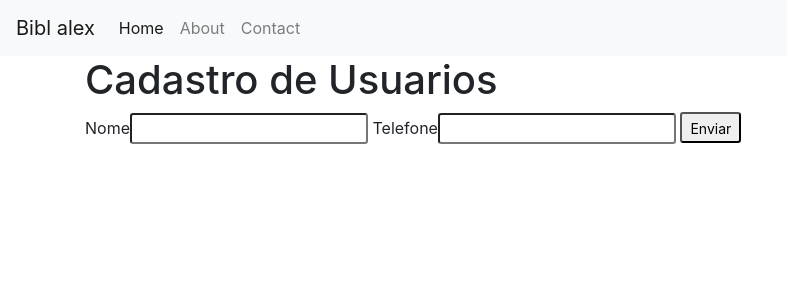
After one commit to Cleitindograu420/Biblioteca_de_Alexandria, a Django app: page / in a window 1280 px wide. The commit adds this page. Shown: the top 300 px of the page, without its empty margins (0-787 px from the left). Run offline with Django 5.2, Linux system fonts and the light colour scheme; some libraries are stand-ins or nearby versions.

Commit message:
Alteracoes no front_end
Fiz apenas dois arquivos muito basicos de HTML ainda sem funcoes.
Fiz alteracoes no 'views' e no 'urls' para que possam servir de caminho para as telas e uma alteracao no 'settings' para que a tela base seja a que eu criei

```diff
--- a/sistem/login/templates/base.html
+++ b/sistem/login/templates/base.html
@@ -12,7 +12,7 @@
   </head>
   <body>
     <nav class="navbar navbar-expand-lg navbar-light bg-light">
-      <a class="navbar-brand" href="#">My Django App</a>
+      <a class="navbar-brand" href="#">Bibl alex</a>
       <button class="navbar-toggler" type="button" data-toggle="collapse" data-target="#navbarNav" aria-controls="navbarNav" aria-expanded="false" aria-label="Toggle navigation"><span class="navbar-toggler-icon"></span></button>
       <div class="collapse navbar-collapse" id="navbarNav">
         <ul class="navbar-nav">
@@ -28,7 +28,11 @@
         </ul>
       </div>
     </nav>
-    <div class="container">{% block content %} {% endblock %}</div>
+    <div class="container">
+      {% block content %}
+
+      {% endblock %}
+    </div>
     <script src="https://code.jquery.com/jquery-3.3.1.slim.min.js"></script>
     <script src="https://stackpath.bootstrapcdn.com/bootstrap/4.3.1/js/bootstrap.bundle.min.js" ></script>
   </body>
--- /dev/null
+++ b/sistem/login/templates/funcoes.html
@@ -0,0 +1,14 @@
+{% extends "base.html" %}
+
+{% block content %}
+
+
+    <form action="{% url '' %}" method="post">
+        <div>
+            <h1>Cadastro de Usuarios</h1>
+            Nome<input name= "nome" class="form-control-sm" type="text">
+            Telefone<input name= "telefone" class="form-control-sm" type="text">
+            <button class="form-control-sm">Enviar</button>
+        </div>
+    </form>
+{% endblock content %}
--- a/sistem/login/views.py
+++ b/sistem/login/views.py
@@ -4,8 +4,8 @@ from django.core.validators import RegexValidator, EmailValidator
 from django.core.exceptions import ValidationError
 
 #funcao para renderizar a pagina home
-def home(request):
- return render(request, 'usuarios/home.html')
+def base(request):
+    return render(request, 'funcoes.html')
 
 #Funcoes para usuarios--------------------------------------------------------------------------------------------------
 
@@ -22,7 +22,7 @@ def delete_user(request):
        return render(request, 'usuarios/delete_usuario.html', {'usuario': usuario})
 
     if request.method == 'POST':
-        usuario = get_object_or_404(Usuario, id=usuario = usuario_id)
+        usuario = get_object_or_404(Usuario, id_usuario = usuario_id)
 
         senha = request.POST.get('senha')
 
@@ -85,7 +85,7 @@ def cadastro_usuario(request):
         except ValidationError:
             return HttpResponse('Telefone inválido. Por favor, insira um telefone válido.')
 
-    return render(request, 'usuarios/home.html')
+    return render(request, 'usuarios/usuarios.html')
 
 
 
--- a/sistem/sistem/settings.py
+++ b/sistem/sistem/settings.py
@@ -56,7 +56,7 @@ ROOT_URLCONF = 'sistem.urls'
 TEMPLATES = [
     {
         'BACKEND': 'django.template.backends.django.DjangoTemplates',
-        'DIRS': [],
+        'DIRS': [BASE_DIR / 'templates'],
         'APP_DIRS': True,
         'OPTIONS': {
             'context_processors': [
@@ -104,7 +104,7 @@ AUTH_PASSWORD_VALIDATORS = [
 # Internationalization
 # https://docs.djangoproject.com/en/5.2/topics/i18n/
 
-LANGUAGE_CODE = 'en-us'
+LANGUAGE_CODE = 'pt-BR'
 
 TIME_ZONE = 'UTC'
 
--- a/sistem/sistem/urls.py
+++ b/sistem/sistem/urls.py
@@ -16,7 +16,9 @@ Including another URLconf
 """
 from django.contrib import admin
 from django.urls import path
+from login.views import base
 
 urlpatterns = [
     path('admin/', admin.site.urls),
+    path('',base)
 ]
```
